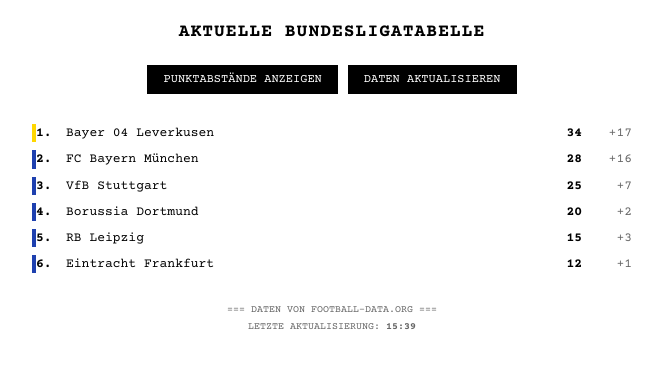
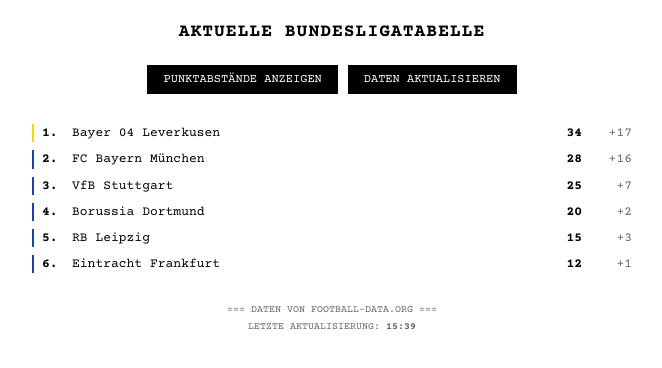
Before and after one commit to chrisiszr/bulitabelle1, a plain HTML site: page index.html in a window 1280 px wide. Shown: the whole page, without its empty margins (308-970 px from the left). Drawn offline with nearby package versions, Linux system fonts and the light colour scheme; no server answers.

Commit message:
border fix

```diff
--- a/styles.css
+++ b/styles.css
@@ -102,23 +102,24 @@
 
 /* Position-based borders */
 .team-item {
-    border-left: 4px solid #E5E7EB; /* Hellgrau - Standard Plätze */
+    border-left: 2px solid #E5E7EB; /* Hellgrau - Standard Plätze */
+    padding-left: 8px; /* Abstand zwischen Border und Nummer */
 }
 
 .meister {
-    border-left: 4px solid #FFD700; /* Gold - Meister */
+    border-left: 2px solid #FFD700; /* Gold - Meister */
 }
 
 .international {
-    border-left: 4px solid #1E40AF; /* Dunkelblau - International */
+    border-left: 2px solid #1E40AF; /* Dunkelblau - International */
 }
 
 .relegation {
-    border-left: 4px solid #EA580C; /* Orange - Relegation */
+    border-left: 2px solid #EA580C; /* Orange - Relegation */
 }
 
 .abstieg {
-    border-left: 4px solid #DC2626; /* Rot - Abstieg */
+    border-left: 2px solid #DC2626; /* Rot - Abstieg */
 }
 
 /* Fußball-Zeilen */
```
